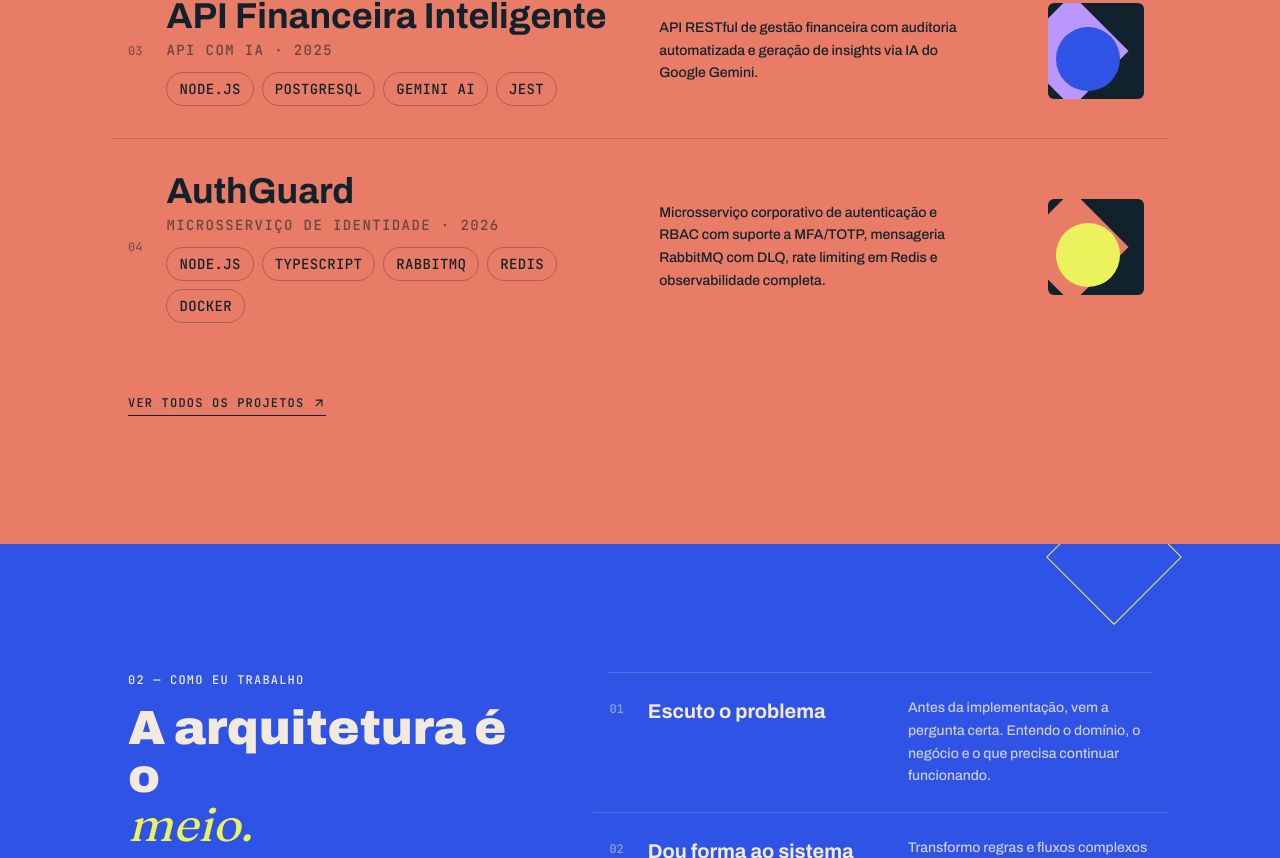
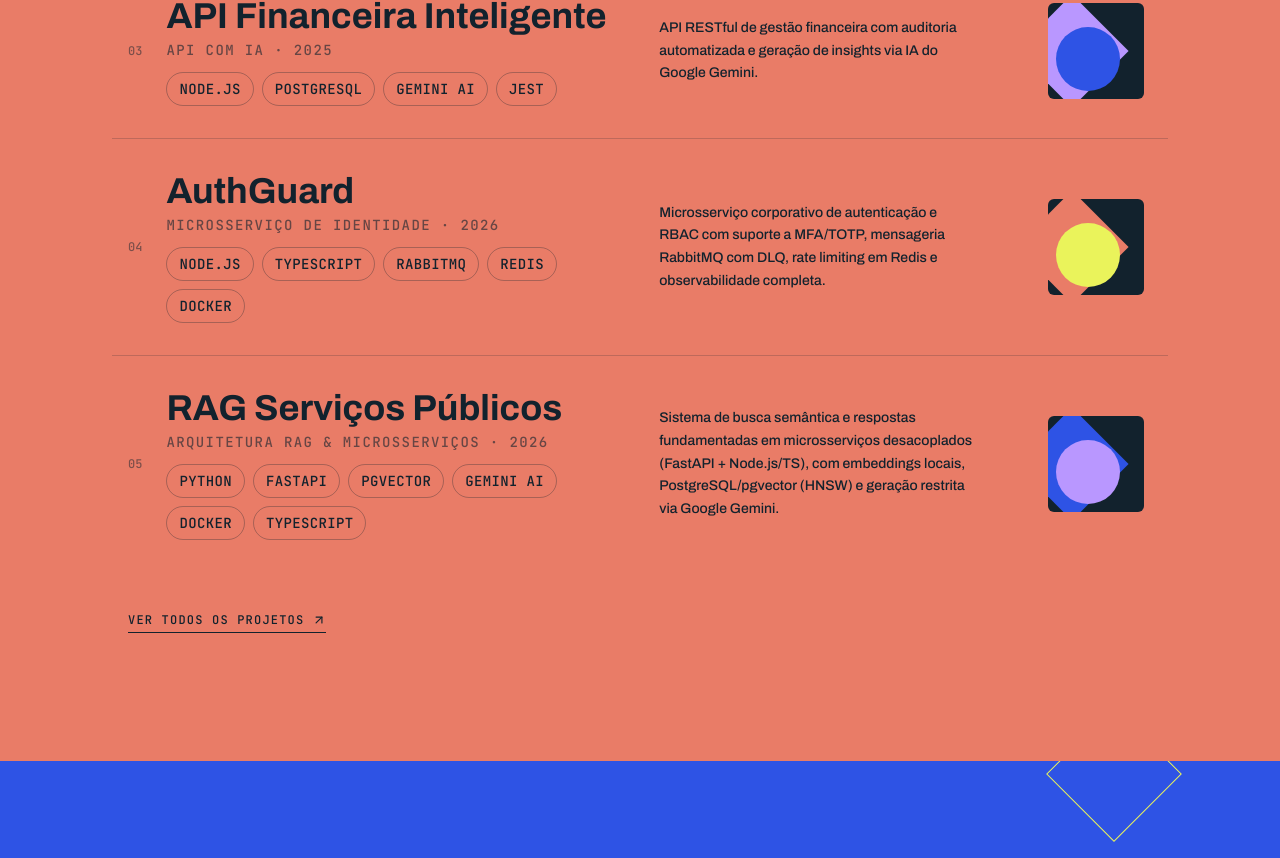
Before and after one commit to Coelho-G-Dev/portfolio-next, a Next.js app: page / in a window 1280 px wide. Shown: the part 1538-2396 px from the top of the page. Built offline with nearby package versions, Linux system fonts and the light colour scheme.

Commit message:
feat:Efetuei adição de  projeto RAG Serviços Públicos aos dados e documentação do portfólio

```diff
--- a/data/projects.ts
+++ b/data/projects.ts
@@ -62,4 +62,16 @@ export const projects: Project[] = [
     githubLink: "https://github.com/Coelho-G-Dev/auhthguard",
     shapeColors: ["lime", "orange"],
   },
+  {
+    id: 5,
+    title: "RAG Serviços Públicos",
+    category: "ia",
+    type: "Arquitetura RAG & Microsserviços",
+    year: "2026",
+    description:
+      "Sistema de busca semântica e respostas fundamentadas em microsserviços desacoplados (FastAPI + Node.js/TS), com embeddings locais, PostgreSQL/pgvector (HNSW) e geração restrita via Google Gemini.",
+    tags: ["Python", "FastAPI", "pgvector", "Gemini AI", "Docker", "TypeScript"],
+    githubLink: "https://github.com/Coelho-G-Dev/rag-servicos-publicos",
+    shapeColors: ["lavender", "blue"],
+  },
 ];
```
Also changed, not shown: 2 other files (tests, documents, lock files or other folders).
